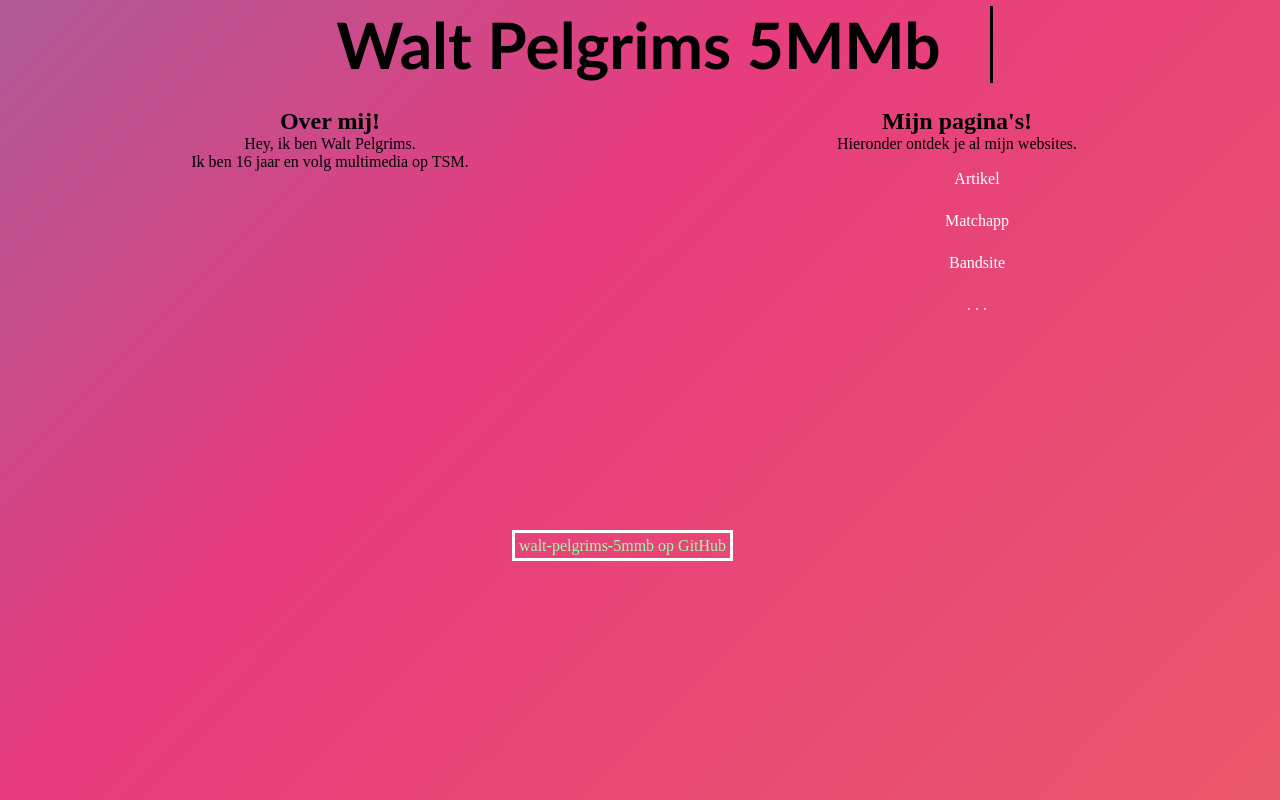
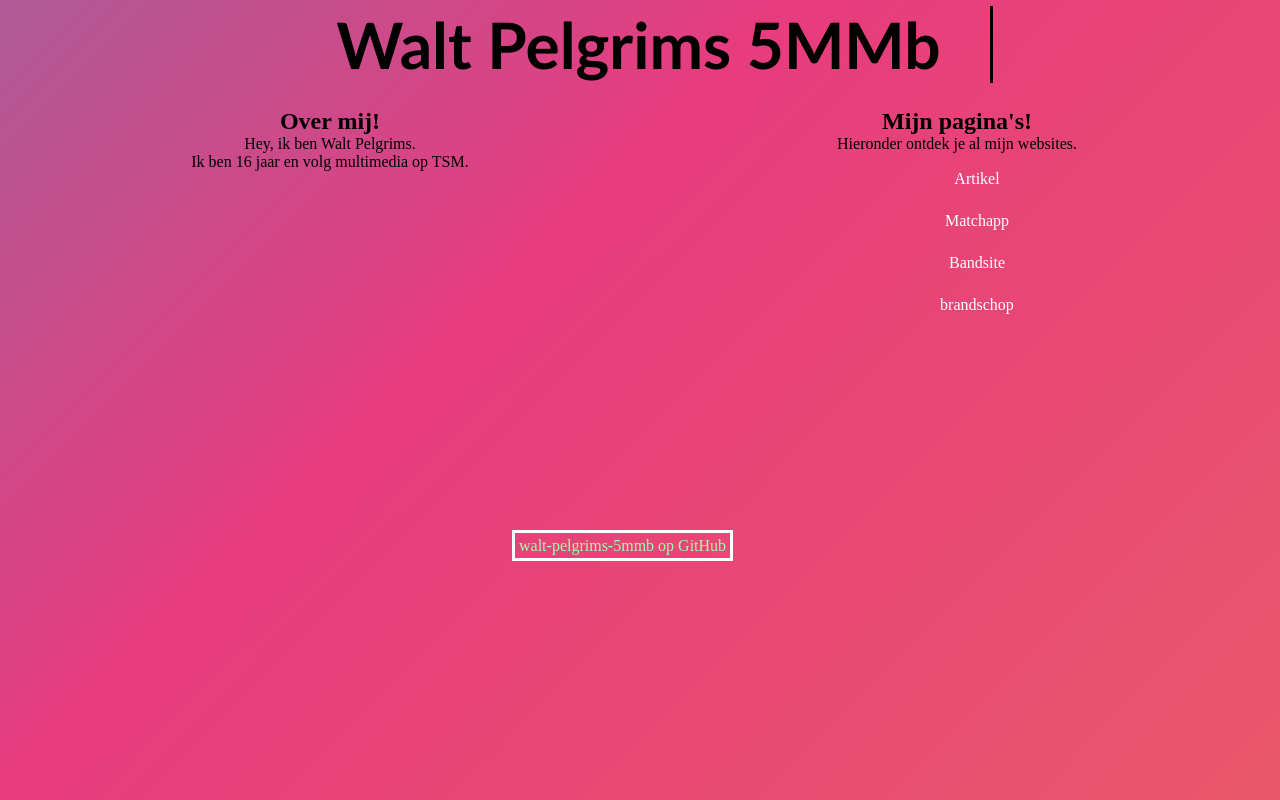
Before and after one commit to walt-pelgrims-5mmb/Script, a plain HTML site: page index.html in a window 1280 px wide. Drawn offline with Linux system fonts and the light colour scheme.

Commit message:
2e commit

```diff
--- a/index.html
+++ b/index.html
@@ -29,7 +29,7 @@
         <li><a href="Walt_pelgrims-artikel/index.html" target="_blank">Artikel</a></li>
         <li><a href="walt_pelgrims-htmlmatchapp/index.html" target="_blank">Matchapp</a></li>
         <li><a href="Walt_pelgrims_artiestsite/index.html" target="_blank">Bandsite</a></li>
-        <li><a href=".." target="_blank">. . .</a></li>
+        <li><a href="Walt_pelgrims_brandschop/index.html" target="_blank">brandschop</a></li>
       </ul>
     </div>
     <div class="d-flex flex-column justify-content-center w-100 h-100"></div>
```
